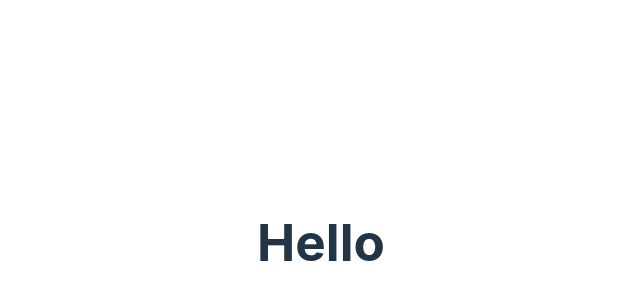
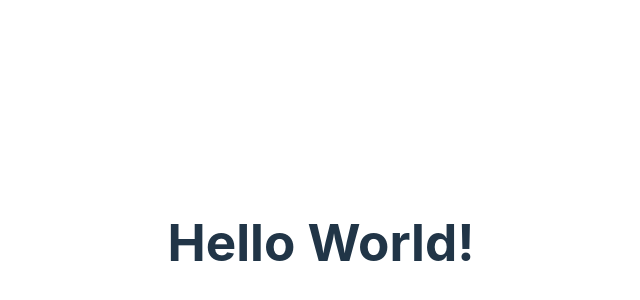
Before and after one commit to Vilicos/dashboard, a React (Vite) app: page / in a window 1280 px wide. Shown: the part 158-458 px from the top of the page, without its empty margins (319-959 px from the left). Built offline with nearby package versions, Linux system fonts and the light colour scheme.

Commit message:
Testing Husky

```diff
--- a/src/App.tsx
+++ b/src/App.tsx
@@ -7,7 +7,7 @@ function App() {
 
   return (
     <>
-      <h1>Hello</h1>
+      <h1>Hello World!</h1>
     </>
   )
 }
```
